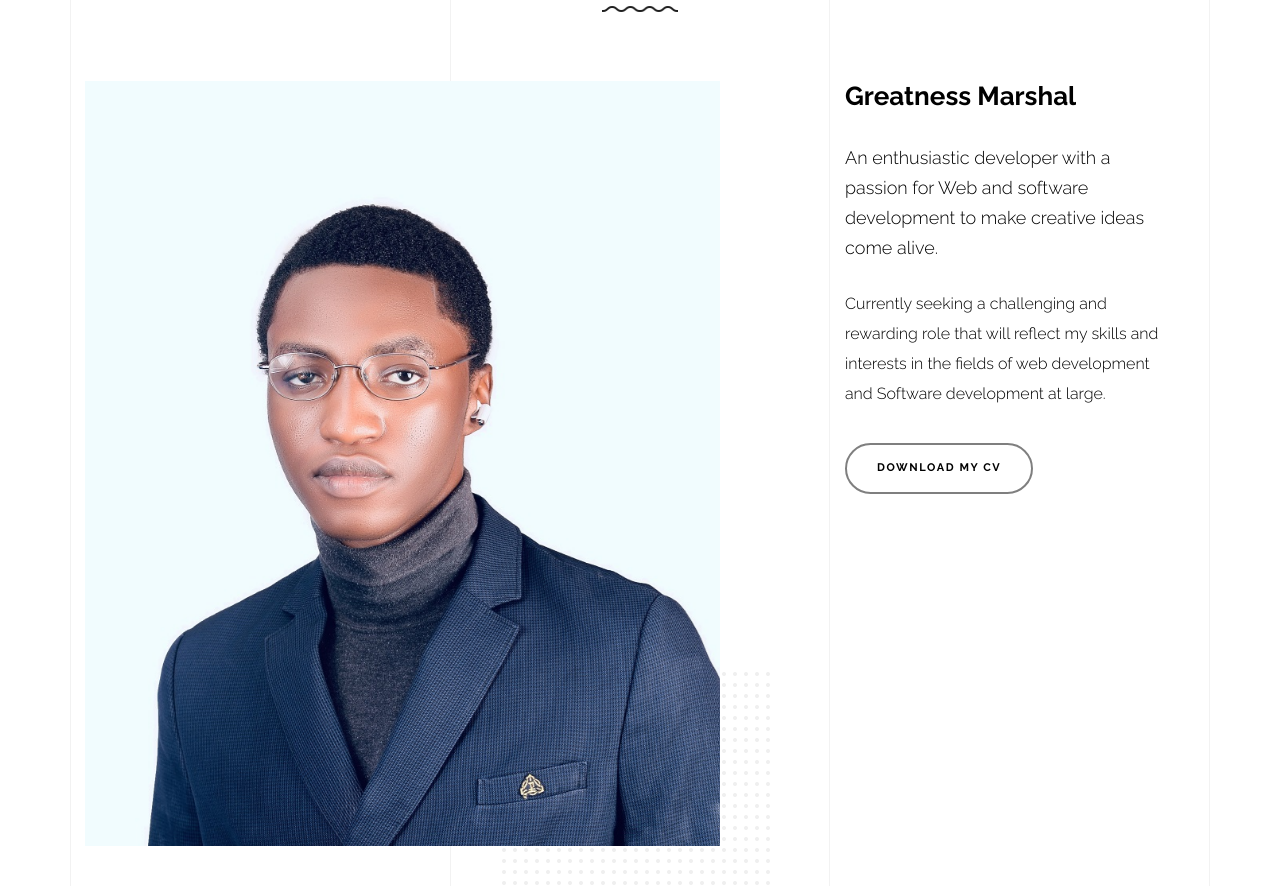
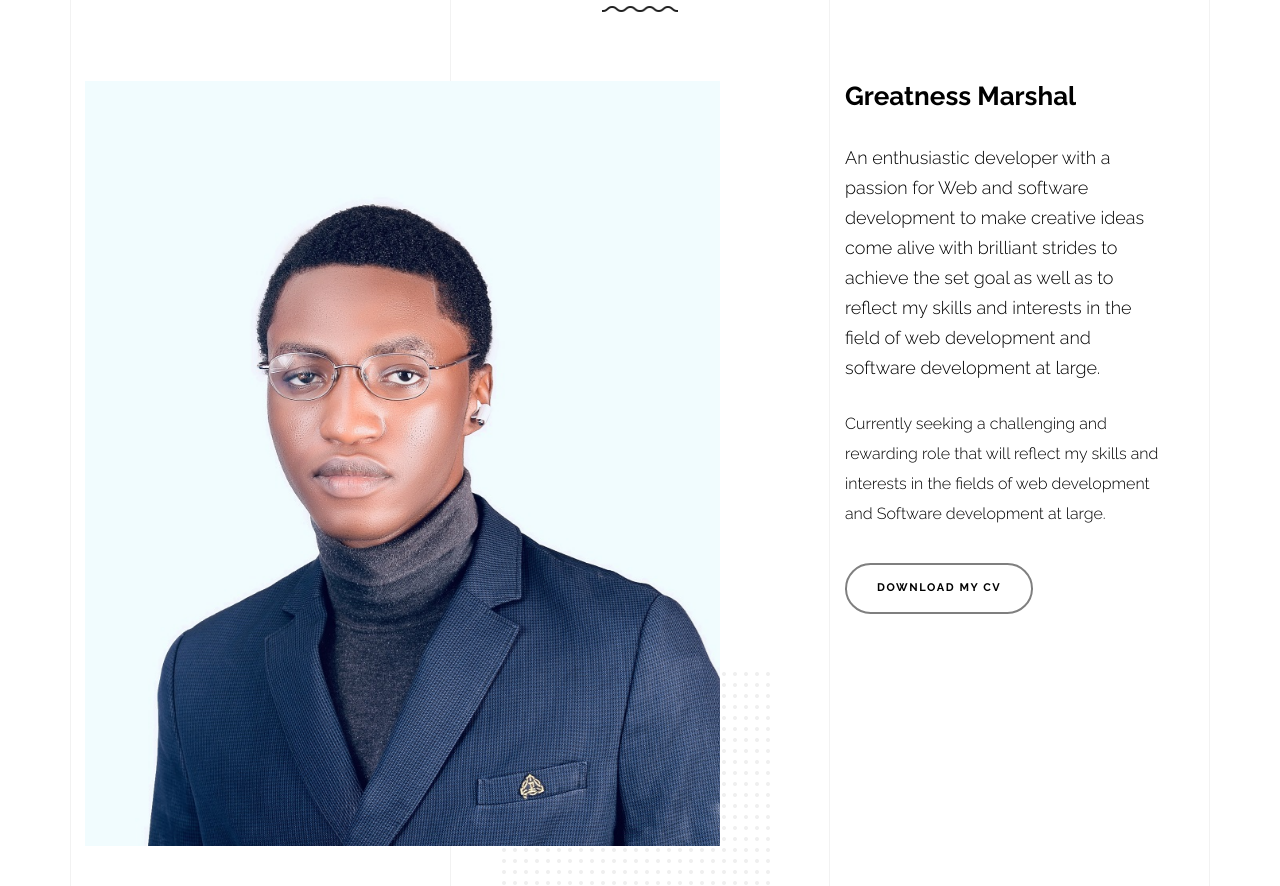
Before and after one commit to dev-great/Django_portfolio_app, a Django app: page / in a window 1280 px wide. Shown: the part 2384-3270 px from the top of the page. Run offline with Django 3.2, Linux system fonts and the light colour scheme; some libraries are stand-ins or nearby versions; some web fonts are replaced.

Commit message:
Update index.html

```diff
--- a/templates/index.html
+++ b/templates/index.html
@@ -316,7 +316,7 @@
             </div>
             <div class="col-lg-4 pr-lg-5">
               <h3 class="mb-4 heading-h3"><span class="gsap-reveal">Greatness Marshal</span></h3>
-              <p class="lead gsap-reveal">An enthusiastic developer with a passion for Web and software development to make creative ideas come alive. </p>
+              <p class="lead gsap-reveal">An enthusiastic developer with a passion for Web and software development to make creative ideas come alive with brilliant strides to achieve the set goal as well as to reflect my skills and interests in the field of web development and software development at large. </p>
               <p class="mb-4 gsap-reveal">Currently seeking a challenging and rewarding role that will reflect my skills and interests in the fields of web development and Software development at large. </p>
               <p class="gsap-reveal"><a href="https://www.linkedin.com/in/greatness-marshal-70b69b156/" class="btn btn-outline-pill btn-custom-light">Download my CV</a></p>
             </div>
```
